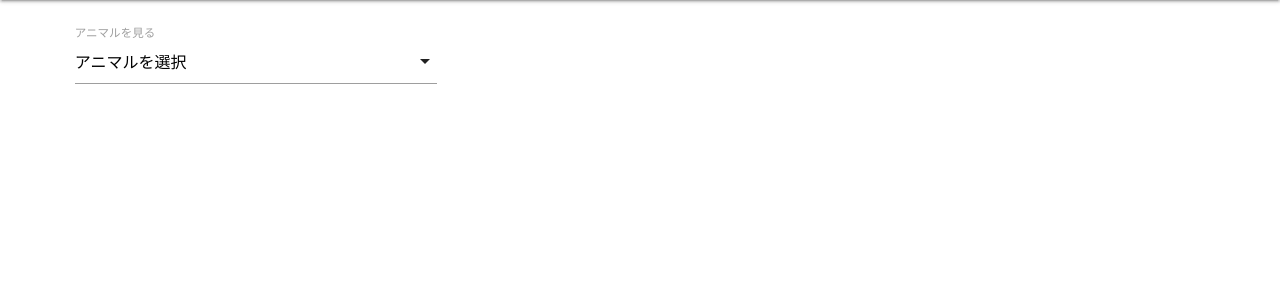
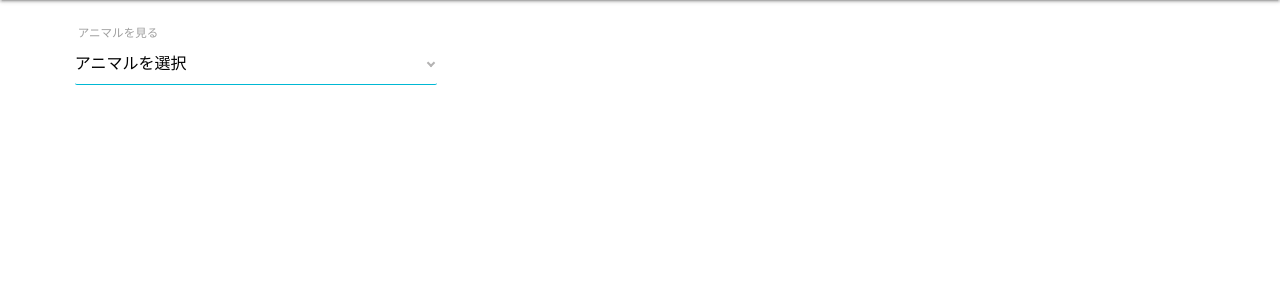
Before and after one commit to yakitori99/Ueno_Zoo_GO, a Flask app: page /photo_library in a window 1280 px wide. Shown: the part 64-364 px from the top of the page. Run offline with Flask 2, Linux system fonts and the light colour scheme; data that the repository does not hold is empty; some libraries are stand-ins or nearby versions.

Commit message:
iOSでタッチしたリンクがずれる事象回避のため、ブラウザデフォルトのselectを使うよう変更

```diff
--- a/flaskwebapp/static/css/style.css
+++ b/flaskwebapp/static/css/style.css
@@ -227,3 +227,46 @@ userAgentChecker.jsが行って、htmlタグのclassへ追加してくれる */
     background: #80deea;
 } */
 /* アコーディオン用 END -------------------------------------------------------------------------------- */
+
+/* ドロップダウン/ドロップダウン用label START -------------------------------------------------------------------------------- */
+.div_label_on_select{
+    margin-bottom: 0%;
+    margin-left: 3px;
+}
+
+.div_select_under_label{
+    margin-top: 0%;
+}
+
+/* ドロップダウンリスト_デフォルトの矢印の代わりにシンプルな矢印 */
+.div_select_under_label::after {
+    content: '';
+    width: 6px;
+    height: 6px;
+    border: 0px;
+    border-bottom: solid 2px #b4b3b3;
+    border-right: solid 2px #b4b3b3;
+    -ms-transform: rotate(45deg);
+    -webkit-transform: rotate(45deg);
+    transform: rotate(45deg);
+    position: absolute;
+    top: 50%;
+    right: 1rem;
+    margin-top: -4px;
+  }
+
+.select_under_label{
+    /* ドロップダウンリスト_デフォルトの矢印を無効化 start */
+    -webkit-appearance: none;
+    -moz-appearance: none;
+    appearance: none;
+    /* ドロップダウンリスト_デフォルトの矢印を無効化 end */
+    font-size: 16px;
+    padding:0%;
+    cursor: pointer;
+    background-color: transparent;
+    border:none;
+    border-bottom: 1px solid #00b8d4;
+}
+
+/* ドロップダウン/ドロップダウン用label END -------------------------------------------------------------------------------- */
--- a/flaskwebapp/templates/photo_library_search.html
+++ b/flaskwebapp/templates/photo_library_search.html
@@ -3,16 +3,18 @@
 
 <!-- Selectエリア -->
 <div class="row"  style="margin-top:25px; margin-left:5%; margin-right:5%;">
+  <div class="row div_label_on_select">
+    <label class="col s10 m6 l4">アニマルを見る</label>
+  </div>
   <!-- Selectエリア -->
-  <div class="input-field col s10 m4 l4">
+  <div class="input-field col s10 m6 l4 div_select_under_label">
     <!-- onchangeイベントで、指定されたURLへジャンプ -->
-    <select onchange="location.href = this[this.selectedIndex].value;">
+    <select onchange="location.href = this[this.selectedIndex].value;" class="browser-default select_under_label">
       <option value="" disabled selected>アニマルを選択</option>
       {% for dict_animal in dict_animals %}
         <option value="photo_library/{{dict_animal['animal_no']}}">No.{{dict_animal['animal_no']}} {{dict_animal['animal_name']}}</option>
       {% endfor %}
     </select>
-    <label>アニマルを見る</label>
   </div>
 </div>
 
```
Also changed, not shown: flaskwebapp/templates/my_animal_index.html (+5 -3 lines), flaskwebapp/templates/my_animal_search.html (+5 -3 lines), flaskwebapp/templates/photo_library_show.html (+5 -3 lines).
